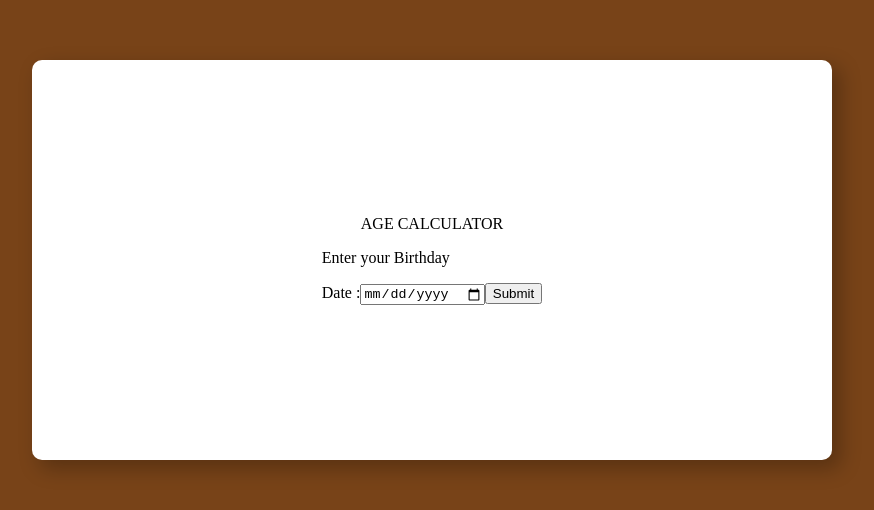
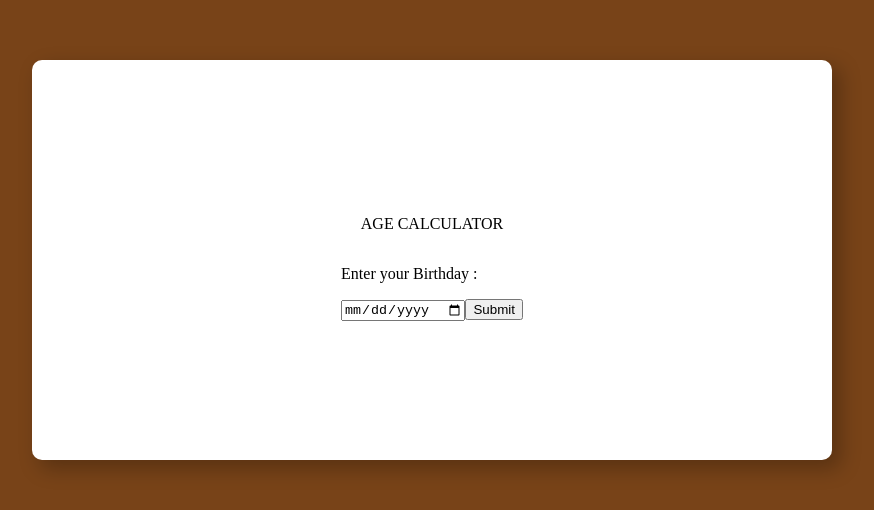
Before and after one commit to IshanHansaka/age_calculator, a React (Create React App) app: page / in a window 1280 px wide. Shown: the part 140-650 px from the top of the page, without its empty margins (208-1082 px from the left). Built offline with nearby package versions, Linux system fonts and the light colour scheme.

Commit message:
chore: change code format

```diff
--- a/src/components/Calculator.js
+++ b/src/components/Calculator.js
@@ -38,17 +38,20 @@ export default function Calculator() {
 
   return (
     <div className="container">
-      <div className="cal-topic">AGE CALCULATOR</div>
+      <div className="cal-topic">
+        <p>AGE CALCULATOR</p>
+      </div>
       <div className="cal-form">
         <form onSubmit={handleSubmit}>
-          <p>Enter your Birthday</p>
-          <label>Date :</label>
-          <input
-            type="date"
-            value={date}
-            onChange={(e) => setDate(e.target.value)}
-          />
-          <input type="submit" />
+          <p>Enter your Birthday :</p>
+          <div className="cal-input">
+            <input
+              type="date"
+              value={date}
+              onChange={(e) => setDate(e.target.value)}
+            />
+            <input type="submit" className="submit" />
+          </div>
         </form>
       </div>
       <div className="cal-age">{age}</div>
```
